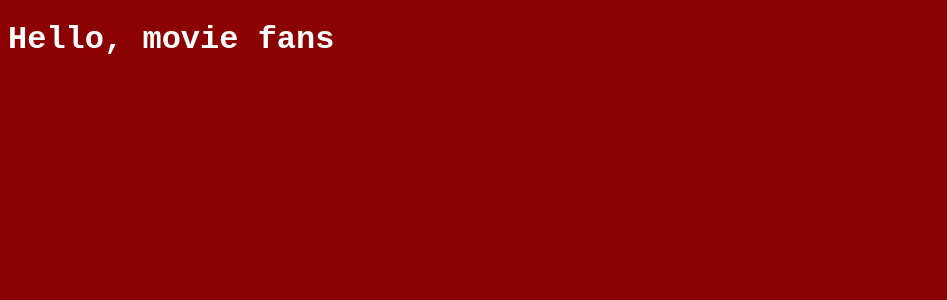
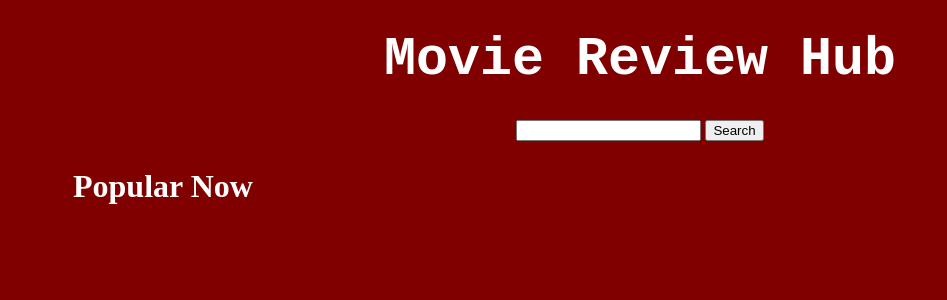
Before and after one commit to kflynn45/MovieReviewHubCapstone, a Django app: page / in a window 1280 px wide. Shown: the top 300 px of the page, without its empty margins (0-947 px from the left). Run offline with Django 4.2, Linux system fonts and the light colour scheme; style sheets or scripts are compiled from the project's sources; some libraries are stand-ins or nearby versions.

Commit message:
Main format and styling of movies on front page

```diff
--- /dev/null
+++ b/mysite/mysite/static/styles/home.scss
@@ -0,0 +1,52 @@
+h1 {
+      text-align: center;
+      font-size: 40pt;
+      margin: 30px;
+}
+
+#searchBar {
+      text-align: center;
+
+}
+
+h2 {
+      margin-left: 65px;
+      color: white;
+      font-size: 24pt;
+}
+
+#movieList {
+      background-color: rgb(43, 41, 41);
+      margin-left: 40px;
+      margin-right: 40px;
+      border-spacing: 20px;
+      border-radius: 10px;
+    }
+
+.movieList-item {
+
+}
+
+.movieList-item img {
+      max-width: 100%;
+      height: auto;
+}
+
+.movieList-item p {
+      opacity: 0;
+      font-size: 50px;
+      font-weight: bold;
+}
+
+.movieList-item:hover {
+      cursor: pointer;
+      box-shadow: 0 0 10px rgba(0, 0, 0, 0.3);
+}
+
+.movieList-item img:hover {
+      opacity: .2;
+}
+
+.movieList-item p:hover {
+      opacity: 1;
+}
--- a/mysite/mysite/static/styles/theme.scss
+++ b/mysite/mysite/static/styles/theme.scss
@@ -2,7 +2,7 @@
 
 // Just testing SCSS
 body {
-    background: darkred;
+    background: maroon;
 
     h1 {
         font-family: 'Courier New', Courier, monospace;
--- a/mysite/mysite/templates/home.html
+++ b/mysite/mysite/templates/home.html
@@ -1,10 +1,21 @@
+{% load compress %}
 <!DOCTYPE html>
 <html>
+    {% compress css %}
+    <link rel="stylesheet" type="text/x-scss" href="/mysite/static/styles/home.scss">
+    {% endcompress %}
     <head>
         {% include "header.html" %}
+
     </head>
     <body>
-        <h1>Hello, movie fans</h1>
+        <h1>Movie Review Hub</h1>
+        <form id="searchBar">
+            <input></input>
+            <button>Search</button>
+        </form>
+        <h2>Popular Now</h2>
+        <table id="movieList"></table>
         <script src="/mysite/static/scripts/home.js"></script>
     </body>
 </html>
```
Also changed, not shown: mysite/mysite/static/scripts/home.js (+42 -9 lines).
